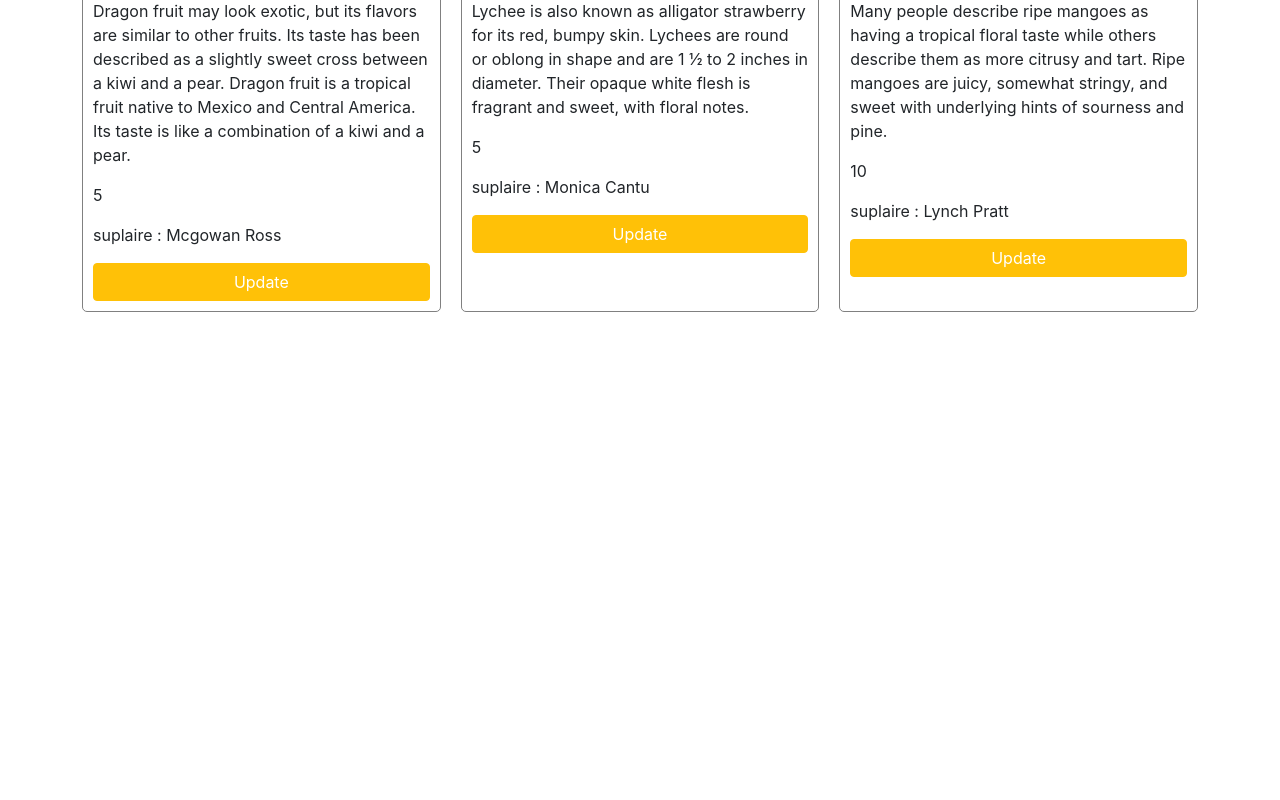
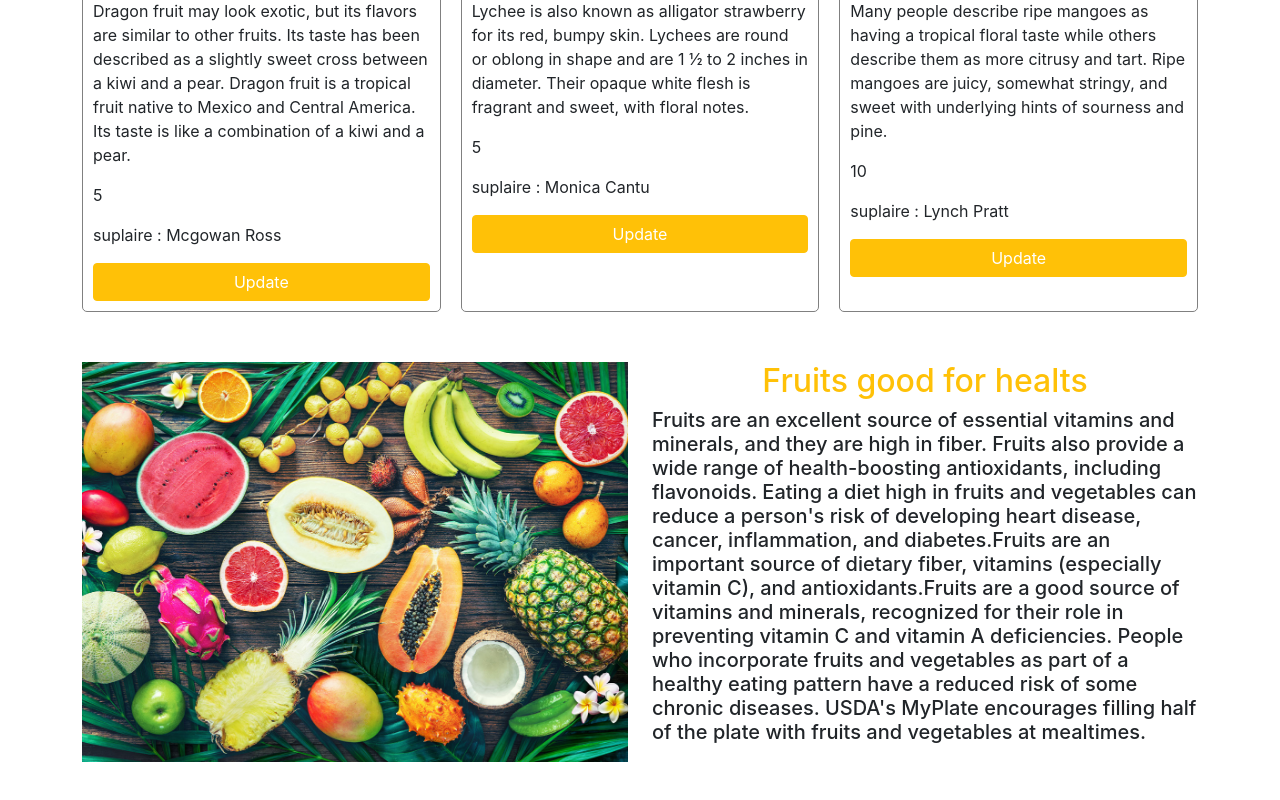
Before and after one commit to mirajulalam/fruits-warehouse-clint-website, a React (Create React App) app: page /home in a window 1280 px wide. Shown: the part 1881-2681 px from the top of the page. Before the commit the page ends 2193 px from the top, so only its background shows below. Built offline with nearby package versions, Linux system fonts and the light colour scheme; no server answers.

Commit message:
food description section added

```diff
--- a/src/App.js
+++ b/src/App.js
@@ -6,6 +6,7 @@ import NotFound from './components/NotFound/NotFound';
 import Login from './components/Login/Login/Login';
 import Register from './components/Login/Register/Register';
 import { ToastContainer } from 'react-toastify';
+import Blogs from './components/Blogs/Blogs';
 function App() {
   return (
     <div>
@@ -13,6 +14,7 @@ function App() {
       <Routes>
         <Route path='/' element={<Home></Home>}></Route>
         <Route path='/home' element={<Home></Home>}></Route>
+        <Route path='/blogs' element={<Blogs></Blogs>}></Route>
         <Route path='/login' element={<Login></Login>}></Route>
         <Route path='/register' element={<Register></Register>}></Route>
         <Route path='*' element={<NotFound></NotFound>}></Route>
--- /dev/null
+++ b/src/components/Blogs/Blogs.js
@@ -0,0 +1,11 @@
+import React from 'react';
+
+const Blogs = () => {
+    return (
+        <div>
+            <h2>blogs</h2>
+        </div>
+    );
+};
+
+export default Blogs;
--- /dev/null
+++ b/src/components/FoodDescription/FoodDescription.css
@@ -0,0 +1,4 @@
+.food-details {
+    margin-top: 50px;
+    margin-bottom: 50px;
+}
--- a/src/components/FoodDescription/FoodDescription.js
+++ b/src/components/FoodDescription/FoodDescription.js
@@ -0,0 +1,20 @@
+import React from 'react';
+import imagesDetails from '../../Images/fruits.webp';
+import './FoodDescription.css';
+const FoodDescription = () => {
+    return (
+        <div className='container food-details'>
+            <div className="row">
+                <div className='col-md-6 col-sm-12'>
+                    <img className='w-100' src={imagesDetails} alt="" />
+                </div>
+                <div className='col-md-6 col-sm-12'>
+                    <h2 className='text-center text-warning'>Fruits good for healts</h2>
+                    <h5>Fruits are an excellent source of essential vitamins and minerals, and they are high in fiber. Fruits also provide a wide range of health-boosting antioxidants, including flavonoids. Eating a diet high in fruits and vegetables can reduce a person's risk of developing heart disease, cancer, inflammation, and diabetes.Fruits are an important source of dietary fiber, vitamins (especially vitamin C), and antioxidants.Fruits are a good source of vitamins and minerals, recognized for their role in preventing vitamin C and vitamin A deficiencies. People who incorporate fruits and vegetables as part of a healthy eating pattern have a reduced risk of some chronic diseases. USDA's MyPlate encourages filling half of the plate with fruits and vegetables at mealtimes. </h5>
+                </div>
+            </div>
+        </div>
+    );
+};
+
+export default FoodDescription;
--- a/src/components/Header/Header.js
+++ b/src/components/Header/Header.js
@@ -21,7 +21,7 @@ const Header = () => {
                         </Nav>
                         <Nav>
                             <Nav.Link as={Link} to='/home'> <button type="button" className="btn btn-link text-decoration-none text-white fw-bold">Home</button></Nav.Link>
-                            <Nav.Link href="#deets"> <button type="button" className="btn btn-link text-decoration-none text-white fw-bold ">Blogs</button></Nav.Link>
+                            <Nav.Link as={Link} to='/blogs'> <button type="button" className="btn btn-link text-decoration-none text-white fw-bold ">Blogs</button></Nav.Link>
                             {user && <>
                                 <Nav.Link as={Link} to="/login">
                                     <button type="button" className="btn btn-link text-decoration-none text-white fw-bold ">Manage Item</button>
--- a/src/components/Home/Home.js
+++ b/src/components/Home/Home.js
@@ -1,5 +1,6 @@
 import React from 'react';
 import Banner from '../Banner/Banner';
+import FoodDescription from '../FoodDescription/FoodDescription';
 import Products from '../Products/Products';
 
 const Home = () => {
@@ -7,6 +8,7 @@ const Home = () => {
         <div>
             <Banner></Banner>
             <Products></Products>
+            <FoodDescription></FoodDescription>
         </div>
     );
 };
--- a/src/components/Login/Login/Login.js
+++ b/src/components/Login/Login/Login.js
@@ -75,8 +75,8 @@ const Login = () => {
                         </Button>
                     </Form>
                     <p className='mx-auto w-50 mt-2 '>{errorMessage}</p>
-                    <p className='mx-auto mt-3 w-50'>Don't have account?  <Link to='/register' className='text-danger text-decoration-none pe-auto'> Please Register</Link></p>
-                    <p className='mx-auto mt-3 w-50'>Forget password?   <h5 className='btn btn-link text-danger text-decoration-none pe-auto bg-none' onClick={resetPassword}>Reset Password</h5></p>
+                    <p className='mx-auto mt-2 w-50'>Don't have account?  <Link to='/register' className='text-danger text-decoration-none pe-auto'> Please Register</Link></p>
+                    <p className='mx-auto mt-2 w-50'>Forget password?   <h5 className='btn btn-link text-danger text-decoration-none pe-auto bg-none' onClick={resetPassword}>Reset Password</h5></p>
                     <SocialLogin></SocialLogin>
                 </div>
             </div>
--- a/src/components/Login/Register/Register.css
+++ b/src/components/Login/Register/Register.css
@@ -4,9 +4,10 @@
 } */
 
 
-/* .btn-submit:hover {
+.btn-submit:hover {
     background-color: orangered;
-} */
+}
+
 
 
 
--- a/src/components/Login/SocialLogin/SocialLogin.js
+++ b/src/components/Login/SocialLogin/SocialLogin.js
@@ -34,7 +34,7 @@ const SocialLogin = () => {
             </div>
             <p className='text-center'>{errorMessage}</p>
             <div>
-                <Button variant="outline-warning" className='btn text-warnign w-50 d-block mx-auto my-1 google-btn' onClick={() => signInWithGoogle()}><img style={{ width: "30px" }} src={googlelogo} alt="" /><span className='px-2'>Google Sign In</span></Button>
+                <Button variant="outline-warning" className='btn text-warnign w-50 d-block mx-auto my-1 google-btn rounded-pill' onClick={() => signInWithGoogle()}><img style={{ width: "30px" }} src={googlelogo} alt="" /><span className='px-2'>Google Sign In</span></Button>
             </div>
         </div>
     );
--- a/src/components/Product/Product.js
+++ b/src/components/Product/Product.js
@@ -14,7 +14,6 @@ const Product = ({ product }) => {
                 <p>suplaire : {supplierName}</p>
                 <Button variant="warning" className='w-100 text-white'>Update</Button>
             </div>
-
         </div>
     );
 };
--- a/src/components/Products/Products.css
+++ b/src/components/Products/Products.css
@@ -2,6 +2,7 @@
     display: grid;
     grid-template-columns: repeat(3, 1fr);
     grid-gap: 20px;
+    margin: 20 0px;
 }
 
 .product-details {
```
Also changed, not shown: src/Images/fruits.webp (added).
